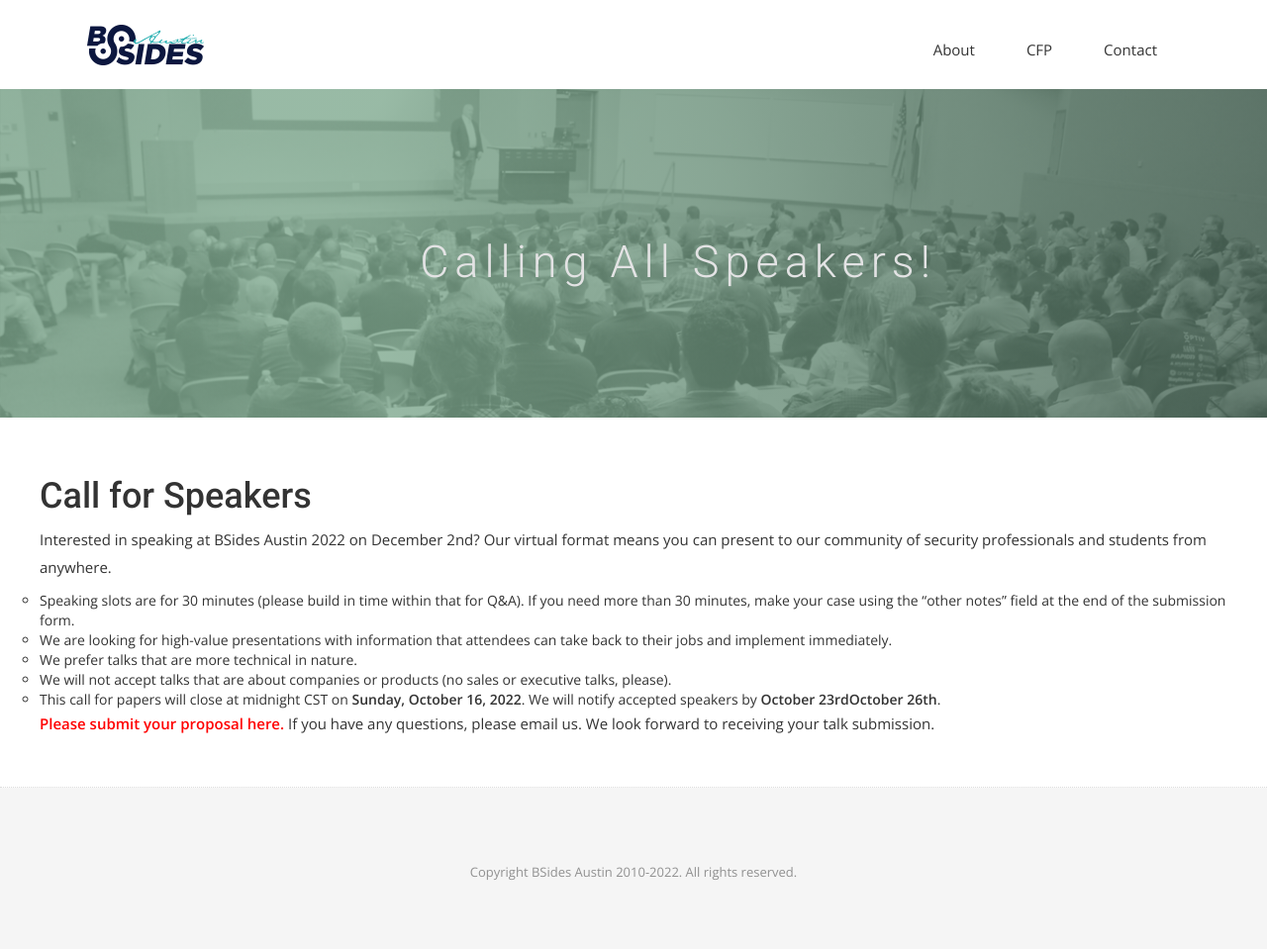
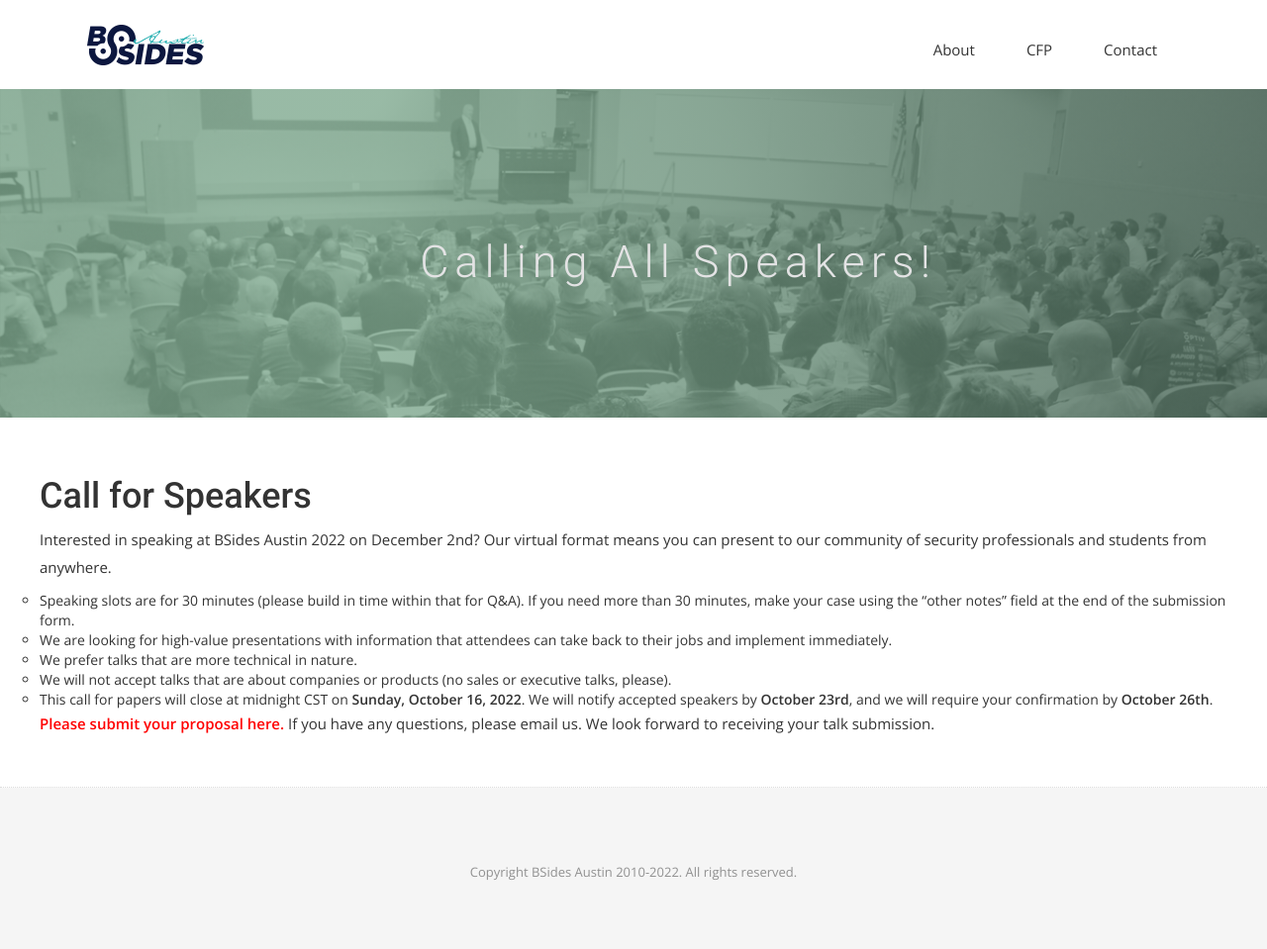
Before and after one commit to bsidesaustin/test, a Jekyll site: the page built from cfp.html, in a window 1280 px wide. Shown: the whole page at 99% size. Built offline with Jekyll 4.4.1, drawn with Linux system fonts in a browser that asks for light colours; nearby versions of some CDN libraries; some web fonts are replaced; some of the changed lines change nothing that is shown.

Commit message:
Update cfp.html

```diff
--- a/cfp.html
+++ b/cfp.html
@@ -34,7 +34,7 @@
   <li>We are looking for high-value presentations with information that attendees can take back to their jobs and implement immediately.</li>
   <li>We prefer talks that are more technical in nature. </li>
   <li>We will not accept talks that are about companies or products (no sales or executive talks, please).</li>
-  <li>This call for papers will close at midnight CST on <strong>Sunday, October 16, 2022</strong>. We will notify accepted speakers by <strong>October 23rd</strong, and we will require your confirmation by <strong>October 26th</strong>.</li>
+  <li>This call for papers will close at midnight CST on <strong>Sunday, October 16, 2022</strong>. We will notify accepted speakers by <strong>October 23rd</strong>, and we will require your confirmation by <strong>October 26th</strong>.</li>
 </ul>
 
 <p><strong><a href="https://docs.google.com/forms/d/e/1FAIpQLScpQLYwirJAhSuIqrQ1v0mkfXQy5ops5UCgWaK6U_fYIqdWLQ/viewform?usp=sf_link" target="_blank">Please submit your proposal here.</a></strong> If you have any questions, please email us. We look forward to receiving your talk submission.</p>
```
